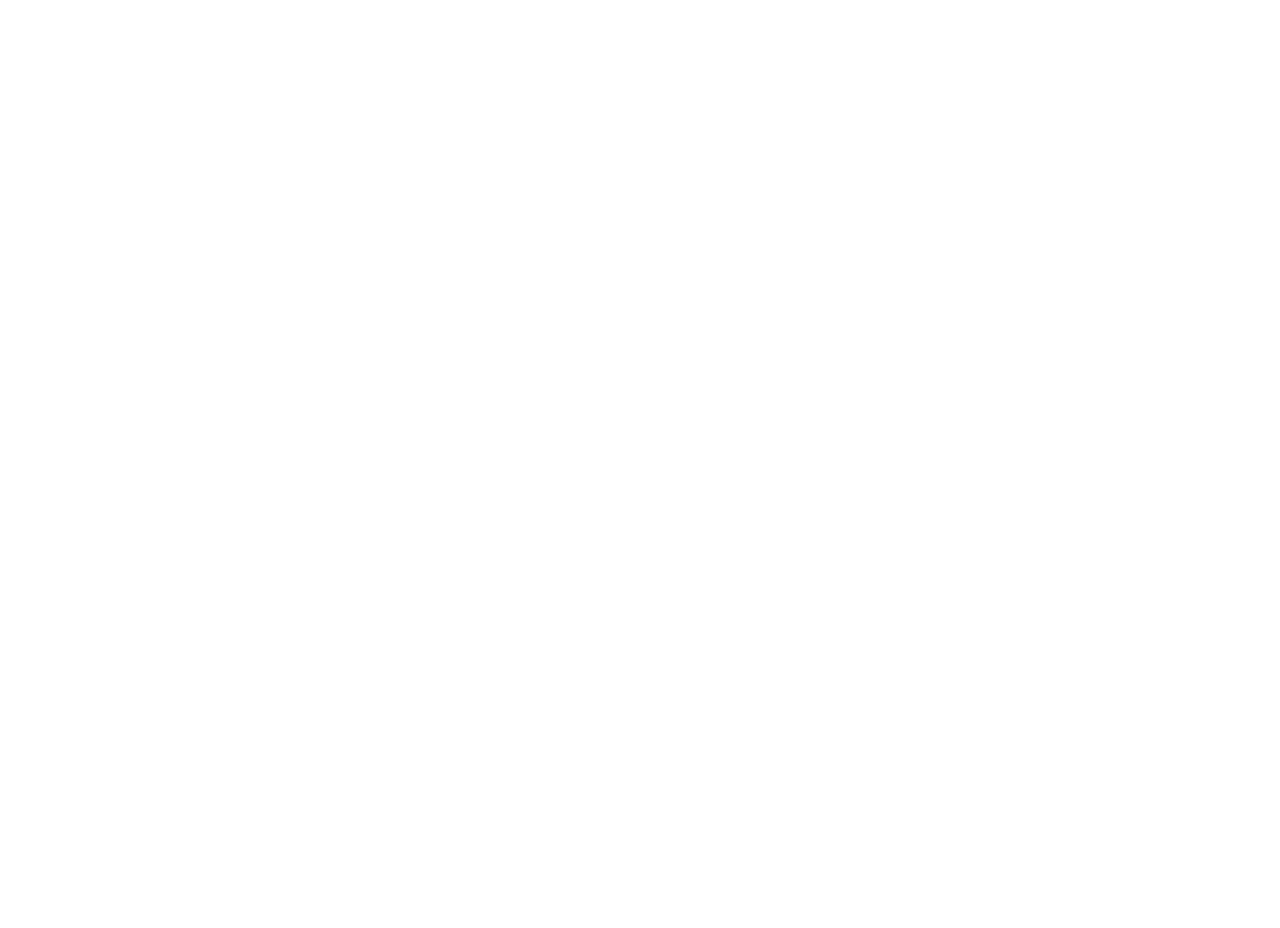
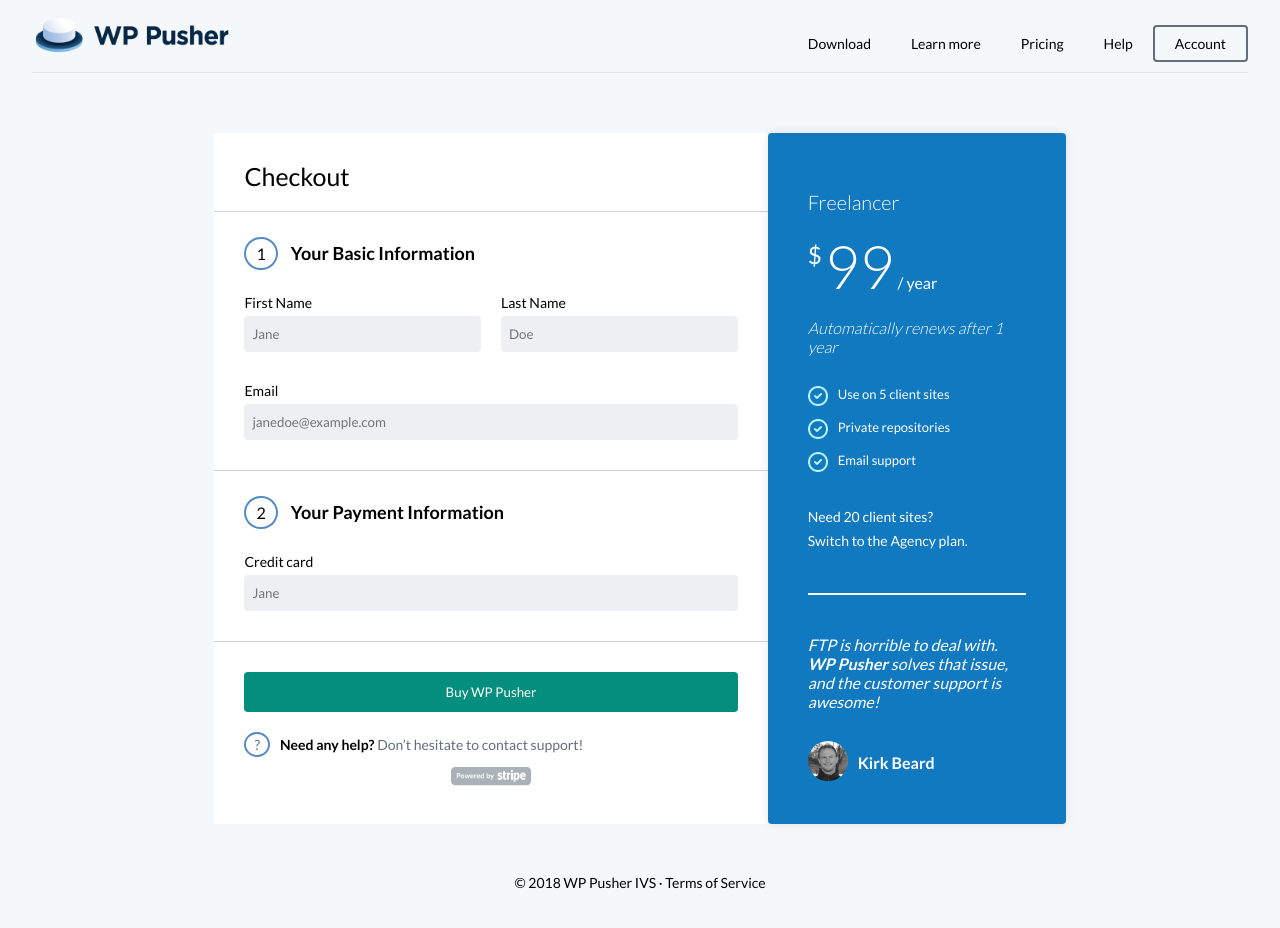
Before and after one commit to darkqubits/altschoolassignments, a plain HTML site: page wpPusher/index.html in a window 1280 px wide. Before the commit the page ends 800 px from the top, so only its background shows below. Drawn offline with Linux system fonts and the light colour scheme.

Commit message:
wpPusherSignUpPageFinalVersion

```diff
--- a/wpPusher/index.html
+++ b/wpPusher/index.html
@@ -1,11 +1,188 @@
 <!DOCTYPE html>
 <html lang="en">
-<head>
-    <meta charset="UTF-8">
-    <meta name="viewport" content="width=device-width, initial-scale=1.0">
-    <title>Document</title>
-</head>
-<body>
+  <head>
+    <meta charset="UTF-8" />
+    <meta name="viewport" content="width=device-width, initial-scale=1.0" />
+    <link rel="preconnect" href="https://fonts.googleapis.com" />
+    <link rel="preconnect" href="https://fonts.gstatic.com" crossorigin />
+    <link
+      href="https://fonts.googleapis.com/css2?family=Lato:wght@100;300;400;700;900&display=swap"
+      rel="stylesheet"
+    />
+    <link rel="stylesheet" href="./style.css" />
+    <title>WP Pusher Page</title>
+  </head>
 
-</body>
+  <body>
+    <div class="container">
+      <div class="header">
+        <img src="./Assets/Logo.png" alt="logo" />
+        <span class="menu-text">
+          <p>Download</p>
+          <p>Learn more</p>
+          <p>Pricing</p>
+          <p>Help</p>
+          <p
+            style="
+              border: 2px solid #646e7a;
+              border-radius: 4px;
+              padding: 8px 20px;
+            "
+          >
+            Account
+          </p>
+        </span>
+      </div>
+      <div class="body-section">
+        <div class="left-section">
+          <h4 class="left-section-header">Checkout</h4>
+          <form action="#" method="post">
+            <div class="form-container">
+              <div class="first-section">
+                <span class="oval-number">1</span>
+                <span class="oval-text">Your Basic Information</span>
+              </div>
+
+              <div class="input-container">
+                <div class="input-box" style="flex: 1">
+                  <label for="firstName">First Name</label>
+                  <input
+                    type="text"
+                    id="firstName"
+                    name="firstName"
+                    placeholder="Jane"
+                    required
+                  />
+                </div>
+                <div class="input-box" style="flex: 1">
+                  <label for="lastName">Last Name</label>
+                  <input
+                    type="text"
+                    id="lastName"
+                    name="lastName"
+                    placeholder="Doe"
+                    required
+                  />
+                </div>
+              </div>
+
+              <div class="input-container">
+                <div class="input-box" style="flex: 1">
+                  <label for="weight">Email</label>
+                  <input
+                    type="text"
+                    id="email"
+                    name="email"
+                    placeholder="janedoe@example.com"
+                    required
+                  />
+                </div>
+              </div>
+            </div>
+
+            <div class="form-container">
+              <div class="first-section">
+                <span class="oval-number">2</span>
+                <span class="oval-text">Your Payment Information</span>
+              </div>
+
+              <div class="input-container">
+                <div class="input-box" style="flex: 1">
+                  <label for="firstName">Credit card</label>
+                  <input
+                    type="text"
+                    id="firstName"
+                    name="firstName"
+                    placeholder="Jane"
+                    required
+                  />
+                </div>
+              </div>
+            </div>
+            <div class="form-container">
+              <button type="submit">Buy WP Pusher</button>
+              <p class="footer">
+                <span class="oval-number-2">?</span
+                ><span style="color: #000; font-weight: 600"
+                  >Need any help?</span
+                >
+                Don’t hesitate to contact support!
+              </p>
+            </div>
+            <img style="margin: auto" src="./Assets/shape.png" alt="logo" />
+          </form>
+        </div>
+
+        <div class="right-section">
+          <h2 style="font-size: 20px; font-weight: 300">Freelancer</h2>
+          <div>
+            <span style="font-size: 24px; position: relative; top: -25px"
+              >$</span
+            >
+            <span style="font-size: 60px; font-weight: 300">99</span>
+            <span style="font-size: 16px">/ year</span>
+          </div>
+          <p style="font-style: italic; font-size: 16px; font-weight: 300">
+            Automatically renews after 1 year
+          </p>
+
+          <ul>
+            <li>
+              <span
+                ><img style="margin: auto" src="./Assets/check.png" alt="logo"
+              /></span>
+              <span>Use on 5 client sites</span>
+            </li>
+            <li>
+              <span
+                ><img style="margin: auto" src="./Assets/check.png" alt="logo"
+              /></span>
+              <span>Private repositories</span>
+            </li>
+            <li>
+              <span
+                ><img style="margin: auto" src="./Assets/check.png" alt="logo"
+              /></span>
+              <span>Email support</span>
+            </li>
+          </ul>
+
+          <div>
+            <p style="line-height: 24px">
+              Need 20 client sites?<br />
+              Switch to the Agency plan.
+            </p>
+          </div>
+
+          <div
+            style="
+              background-color: #ffffff;
+              height: 2px;
+              width: 100%;
+              margin-top: 40px;
+            "
+          ></div>
+          <div>
+            <p style="font-style: italic; font-size: 16px; margin-top: 40px">
+              FTP is horrible to deal with.
+              <span style="font-weight: 600">WP Pusher</span> solves that issue,
+              and the customer support is awesome!
+            </p>
+          </div>
+          <div style="display: flex; align-items: center; margin-top: 30px">
+            <span style="margin-right: 10px"
+              ><img
+                style="width: 40px; border-radius: 50%"
+                src="./Assets/kirk.png"
+                alt="logo"
+            /></span>
+            <span style="font-weight: 600">Kirk Beard</span>
+          </div>
+        </div>
+      </div>
+    </div>
+    <p style="text-align: center; font-size: 14px; margin-top: 50px">
+      © 2018 WP Pusher IVS · Terms of Service
+    </p>
+  </body>
 </html>
--- a/wpPusher/style.css
+++ b/wpPusher/style.css
@@ -0,0 +1,197 @@
+* {
+  font-family: "Lato", sans-serif;
+}
+
+body {
+  font-family: "Lato", sans-serif;
+  margin: 0;
+  padding: 0;
+  justify-content: center;
+  align-items: center;
+  background-color: #f5f8fa;
+  padding-bottom: 100px;
+}
+
+.container {
+  width: 95%;
+  margin: 0px auto;
+}
+
+.header {
+  display: flex;
+  justify-content: space-between;
+  border-bottom: 1px solid #e0e6ea;
+  padding: 15px 0px 10px 0px;
+  margin-bottom: 30px;
+}
+
+.header img {
+  height: 40px;
+  width: 200px;
+}
+
+.menu-text {
+  display: flex;
+  justify-content: space-between;
+  margin-top: 10px;
+  align-items: center;
+}
+
+.menu-text p {
+  margin: 0px 0px;
+  padding: 0px 20px;
+}
+
+.body-section {
+  display: flex;
+  width: 70%;
+  margin: auto;
+  background-color: beige;
+  margin-top: 60px;
+}
+
+.left-section {
+  padding: 0px;
+  text-align: left;
+  display: flex;
+  align-items: flex-start;
+  flex-direction: column;
+  justify-content: center;
+  width: 65%;
+  background-color: #fff;
+  padding-bottom: 30px;
+}
+
+.left-section h4 {
+  font-size: 25px;
+  font-weight: 400;
+  padding-left: 30px;
+  margin: 20px 0px;
+}
+
+form {
+  display: flex;
+  flex-direction: column;
+  padding-left: 0px;
+  width: 100%;
+}
+
+.form-container {
+  padding: 30px;
+  padding-bottom: 0px;
+  border-top: 0.5px solid lightgray;
+}
+
+.first-section {
+  margin-bottom: 30px;
+}
+
+.oval-number {
+  border: 2px solid #548bc5;
+  padding: 5px 10px;
+  border-radius: 50%;
+  margin-right: 10px;
+}
+
+.oval-number-2 {
+  border: 2px solid #548bc5;
+  padding: 2px 8px;
+  border-radius: 50%;
+  margin-right: 10px;
+  font-size: 14px;
+}
+
+.oval-text {
+  font-size: 18px;
+  font-weight: 600;
+}
+
+.right-section {
+  flex: 1;
+  padding: 40px;
+  box-shadow: 0 0 10px rgba(0, 0, 0, 0.1);
+  background-color: #1179bf;
+  border-radius: 4px;
+  color: #fff;
+}
+
+.right-section ul {
+  margin: 30px 0px;
+  padding: 0px;
+}
+
+.right-section ul li {
+  display: flex;
+  margin-bottom: 10px;
+}
+
+.right-section ul li span img {
+  width: 20px;
+  padding-right: 10px;
+}
+
+.right-section ul li span {
+  font-size: 13px;
+}
+
+.input-box {
+  display: flex;
+  flex-direction: column;
+  flex: 1;
+}
+
+img {
+  height: auto;
+  width: 80px;
+}
+
+label {
+  margin-bottom: 5px;
+  font-size: 14px;
+  font-weight: 400;
+}
+
+input,
+select {
+  margin-bottom: 10px;
+  padding: 8px;
+  border: none;
+  border-radius: 4px;
+  box-sizing: border-box;
+  height: 36px;
+  background-color: #edeff2;
+}
+
+.input-container {
+  display: flex;
+  gap: 20px;
+  flex-wrap: wrap;
+  margin-bottom: 20px;
+}
+
+button {
+  background-color: #038e7d;
+  color: #fff;
+  cursor: pointer;
+  transition: background-color 0.3s ease;
+  margin-bottom: 10px;
+  padding: 8px;
+  border: none;
+  border-radius: 4px;
+  box-sizing: border-box;
+  height: 40px;
+  width: 100%;
+}
+
+button:hover {
+  background-color: #45a049;
+}
+
+p {
+  font-size: 14px;
+}
+
+.footer {
+  color: #646e7a;
+  font-size: 14px;
+}
```
Also changed, not shown: wpPusher/Assets/Logo.png (added), wpPusher/Assets/check.png (added), wpPusher/Assets/kirk.png (added), wpPusher/Assets/shape.png (added), wpPusher/Assets/wppusher-logo copy.png (deleted).
